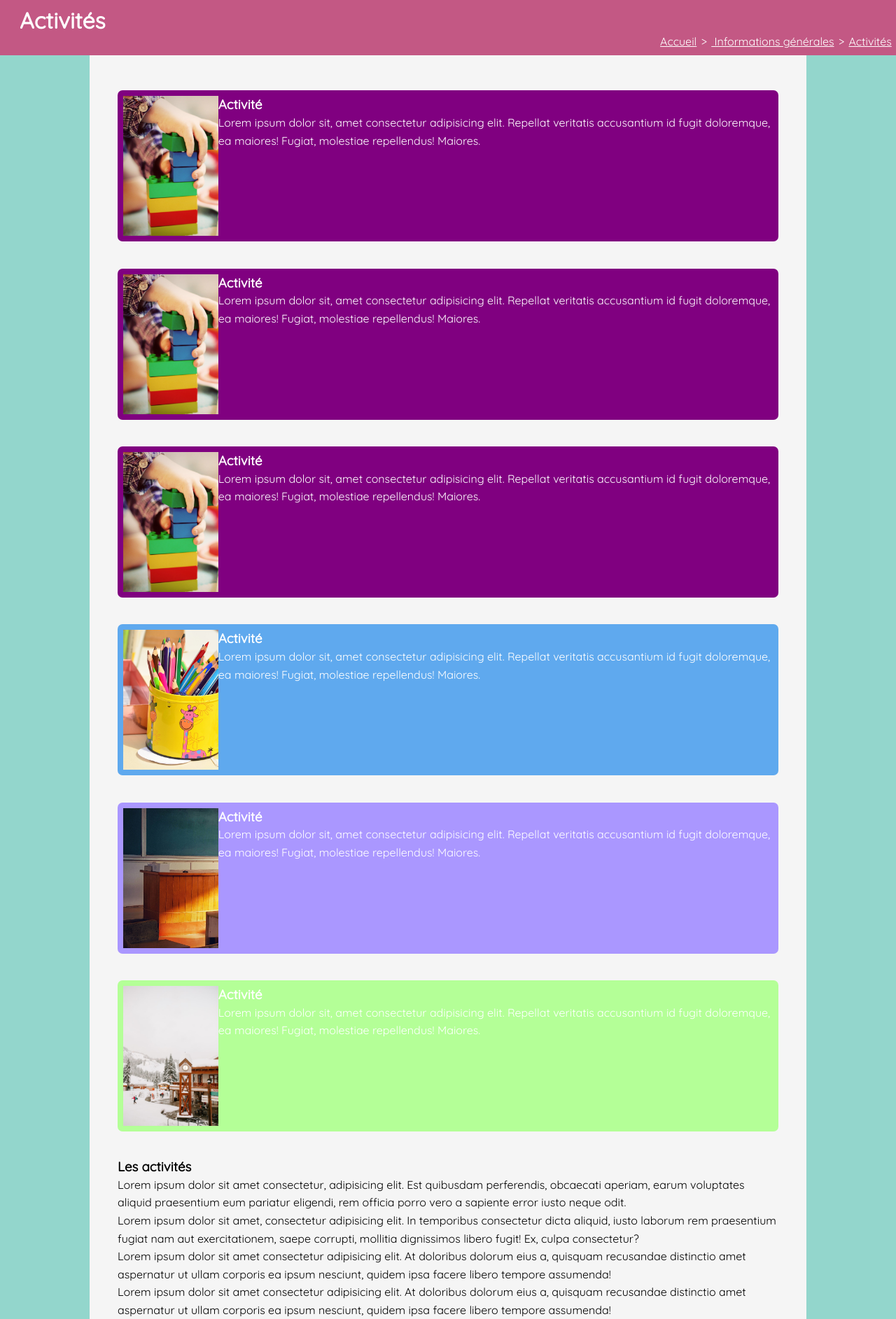
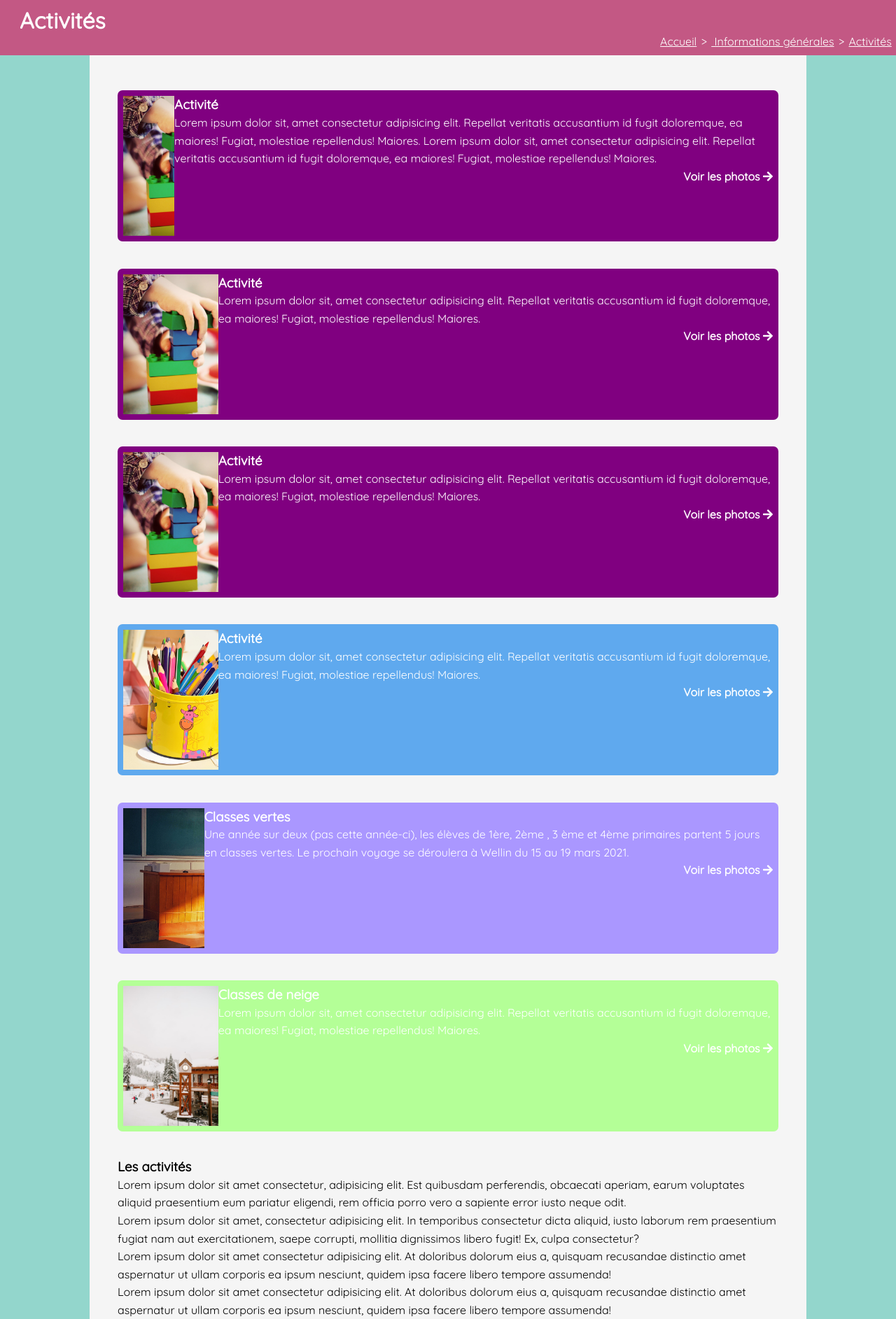
Before and after one commit to emontaigne/ecole_st_jean_baptiste_php, a PHP site: template view/page/activites.php in a window 1280 px wide. Shown: the part 389-2274 px from the top of the page at 70% size. Run offline with PHP 8.4, Linux system fonts and the light colour scheme; the template is opened without the code that fills it, so the values that code supplies are empty; some libraries are stand-ins or nearby versions.

Commit message:
activity cards v3 (link to gallery only for registered users + voir plus)

```diff
--- a/public/css/activites.css
+++ b/public/css/activites.css
@@ -96,6 +96,14 @@ div.activity-cards-info a:hover div.acti-neige {
   background-image: url("../images/classe-neige.jpg");
 }
 
+.section-activites-photo-lien {
+  text-align: right;
+  font-weight: bold;
+}
+
+.activites-lien-photo-card {
+  text-decoration: none;
+}
 @media screen and (max-width: 1200px) {
   .header-img-acti {
     height: 200px;
--- a/view/page/activites.php
+++ b/view/page/activites.php
@@ -11,12 +11,19 @@
     <div class="texte-info-activites">
 
         <div class="activity-cards-info">
-            <a>
+            <a <?php
+                if (isset($_SESSION["login"])) {
+                    echo ' href="?section=galerie"';
+                } else {
+                    echo ' href="?section=connexion"';
+                }
+                ?> class="activites-lien-photo-card">
                 <div class="activity-card-info acti-ponctuelle">
                     <div class="activity-card-info-img"></div>
                     <div class="activity-card-info-text">
                         <h3>Activité</h3>
-                        <p>Lorem ipsum dolor sit, amet consectetur adipisicing elit. Repellat veritatis accusantium id fugit doloremque, ea maiores! Fugiat, molestiae repellendus! Maiores.</p>
+                        <p>Lorem ipsum dolor sit, amet consectetur adipisicing elit. Repellat veritatis accusantium id fugit doloremque, ea maiores! Fugiat, molestiae repellendus! Maiores. Lorem ipsum dolor sit, amet consectetur adipisicing elit. Repellat veritatis accusantium id fugit doloremque, ea maiores! Fugiat, molestiae repellendus! Maiores.</p>
+                        <p class="section-activites-photo-lien">Voir les photos <i class="fas fa-arrow-right"></i></p>
                     </div>
                 </div>
             </a>
@@ -24,12 +31,20 @@
         </div>
 
         <div class="activity-cards-info">
-            <a>
+            <a <?php
+                if (isset($_SESSION["login"])) {
+                    echo ' href="?section=galerie"';
+                } else {
+                    echo ' href="?section=connexion"';
+                }
+                ?> class="activites-lien-photo-card">
                 <div class="activity-card-info acti-ponctuelle">
                     <div class="activity-card-info-img"></div>
                     <div class="activity-card-info-text">
                         <h3>Activité</h3>
                         <p>Lorem ipsum dolor sit, amet consectetur adipisicing elit. Repellat veritatis accusantium id fugit doloremque, ea maiores! Fugiat, molestiae repellendus! Maiores.</p>
+                        <p class="section-activites-photo-lien">Voir les photos <i class="fas fa-arrow-right"></i></p>
+
                     </div>
                 </div>
             </a>
@@ -37,48 +52,79 @@
         </div>
 
         <div class="activity-cards-info">
-            <a>
+            <a <?php
+                if (isset($_SESSION["login"])) {
+                    echo ' href="?section=galerie"';
+                } else {
+                    echo ' href="?section=connexion"';
+                }
+                ?> class="activites-lien-photo-card">
                 <div class="activity-card-info acti-ponctuelle">
                     <div class="activity-card-info-img"></div>
                     <div class="activity-card-info-text">
                         <h3>Activité</h3>
                         <p>Lorem ipsum dolor sit, amet consectetur adipisicing elit. Repellat veritatis accusantium id fugit doloremque, ea maiores! Fugiat, molestiae repellendus! Maiores.</p>
+                        <p class="section-activites-photo-lien">Voir les photos <i class="fas fa-arrow-right"></i></p>
+
                     </div>
                 </div>
             </a>
         </div>
 
         <div class="activity-cards-info">
-            <a>
+            <a <?php
+                if (isset($_SESSION["login"])) {
+                    echo ' href="?section=galerie"';
+                } else {
+                    echo ' href="?section=connexion"';
+                }
+                ?> class="activites-lien-photo-card">
                 <div class="activity-card-info acti-permanente">
                     <div class="activity-card-info-img"></div>
                     <div class="activity-card-info-text">
                         <h3>Activité</h3>
                         <p>Lorem ipsum dolor sit, amet consectetur adipisicing elit. Repellat veritatis accusantium id fugit doloremque, ea maiores! Fugiat, molestiae repellendus! Maiores.</p>
+                        <p class="section-activites-photo-lien">Voir les photos <i class="fas fa-arrow-right"></i></p>
+
                     </div>
                 </div>
             </a>
         </div>
 
         <div class="activity-cards-info">
-            <a>
+            <a <?php
+                if (isset($_SESSION["login"])) {
+                    echo ' href="?section=galerie"';
+                } else {
+                    echo ' href="?section=connexion"';
+                }
+                ?> class="activites-lien-photo-card">
                 <div class="activity-card-info acti-verte">
                     <div class="activity-card-info-img"></div>
                     <div class="activity-card-info-text">
-                        <h3>Activité</h3>
-                        <p>Lorem ipsum dolor sit, amet consectetur adipisicing elit. Repellat veritatis accusantium id fugit doloremque, ea maiores! Fugiat, molestiae repellendus! Maiores.</p>
+                        <h3>Classes vertes</h3>
+                        <p>Une année sur deux (pas cette année-ci), les élèves de 1ère, 2ème , 3 ème et 4ème primaires partent 5 jours en classes vertes. Le prochain voyage se déroulera à Wellin du 15 au 19 mars 2021.</p>
+                        <p class="section-activites-photo-lien">Voir les photos <i class="fas fa-arrow-right"></i></p>
+
                     </div>
                 </div>
             </a>
         </div>
 
         <div class="activity-cards-info">
-            <a>
+            <a <?php
+                if (isset($_SESSION["login"])) {
+                    echo ' href="?section=galerie"';
+                } else {
+                    echo ' href="?section=connexion"';
+                }
+                ?> class="activites-lien-photo-card">
                 <div class="activity-card-info acti-neige">
                     <div class="activity-card-info-img"></div>
                     <div class="activity-card-info-text">
-                        <h3>Activité</h3>
+                        <h3>Classes de neige</h3>
                         <p>Lorem ipsum dolor sit, amet consectetur adipisicing elit. Repellat veritatis accusantium id fugit doloremque, ea maiores! Fugiat, molestiae repellendus! Maiores.</p>
+                        <p class="section-activites-photo-lien">Voir les photos <i class="fas fa-arrow-right"></i></p>
                     </div>
                 </div>
             </a>
```
